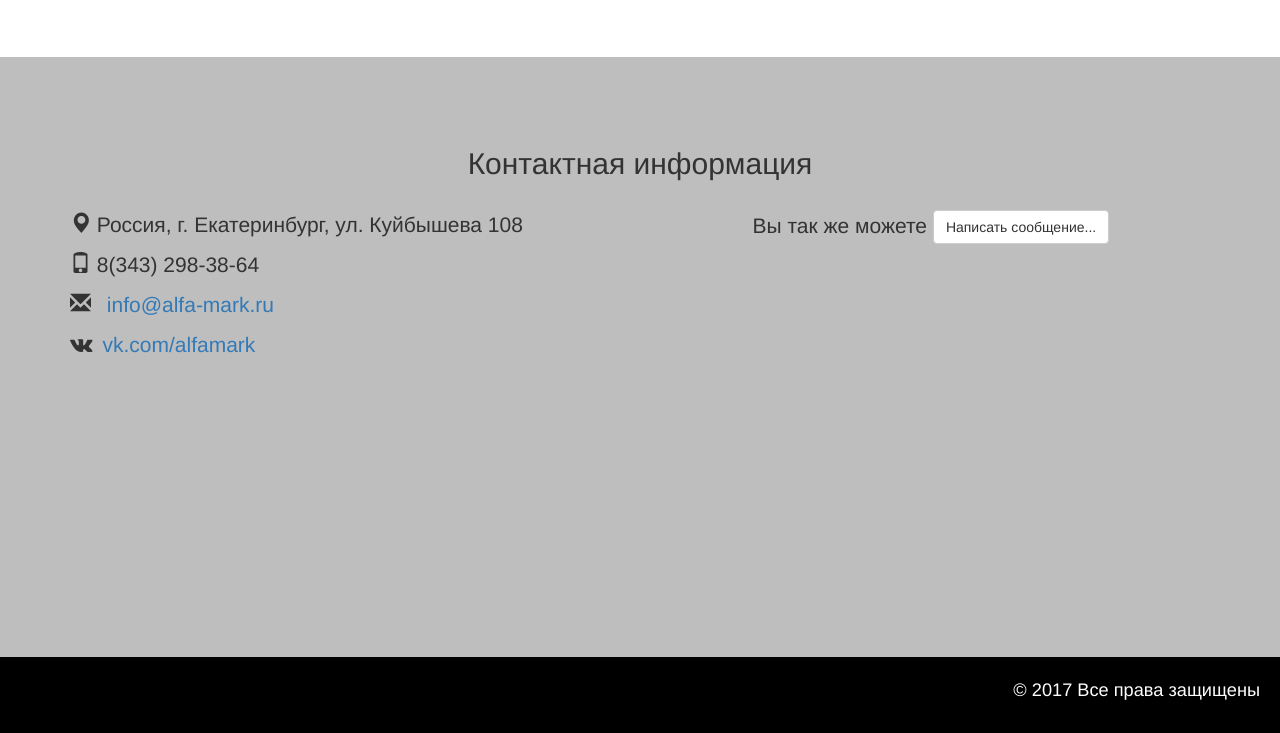
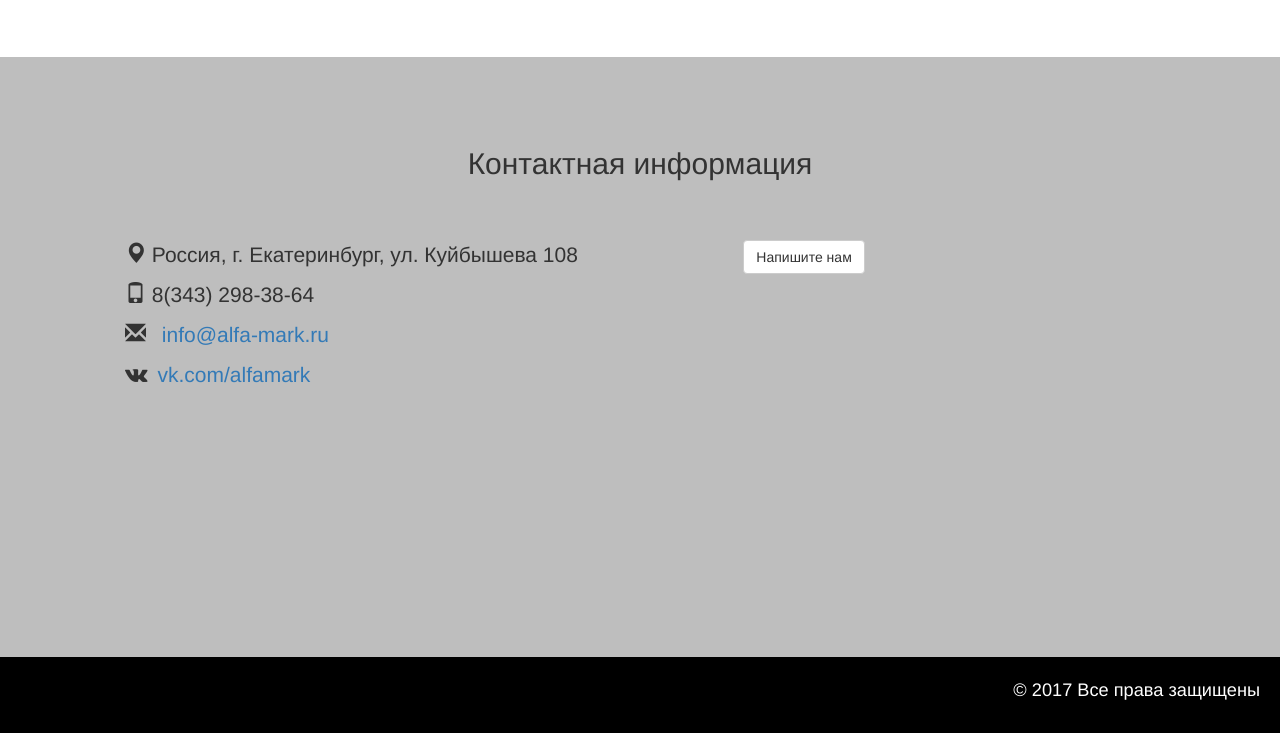
Before and after one commit to alfa-mark/alfa-mark.github.io, a plain HTML site: page index.html in a window 1280 px wide. Shown: the part 1962-2695 px from the top of the page. Drawn offline with Linux system fonts and the light colour scheme.

Commit message:
Fixed contacts block

```diff
--- a/index.html
+++ b/index.html
@@ -122,7 +122,7 @@
 <div id="contacts" class="bgGrey">
     <div class="container">
         <h2 class="text-center blockHeader">Контактная информация</h2>
-        <div class="row">
+        <div class="row contactsData">
             <div class="col-lg-7">
                 <p><span class="glyphicon glyphicon-map-marker"></span> Россия, г. Екатеринбург, ул. Куйбышева 108</p>
                 <p><span class="glyphicon glyphicon-phone"></span> 8(343) 298-38-64</p>
@@ -130,7 +130,7 @@
                 <p><i class="fa fa-vk" aria-hidden="true"></i><a class="contacts-href" href="https://vk.com/alfamark">vk.com/alfamark</a></p>
             </div>
             <div class="col-lg-5">
-                Вы так же можете <a onclick="jivo_api.open();" class="btn btn-default custom-btn-msg">Написать сообщение...</a>
+                <a onclick="jivo_api.open();" class="btn btn-default custom-btn-msg">Напишите нам</a>
             </div>
         </div>
         <div class="row">
--- a/static/css/main.css
+++ b/static/css/main.css
@@ -179,3 +179,7 @@ body {
 .clr {
     clear: both;
 }
+
+.contactsData {
+    margin: 40px;
+}
```
